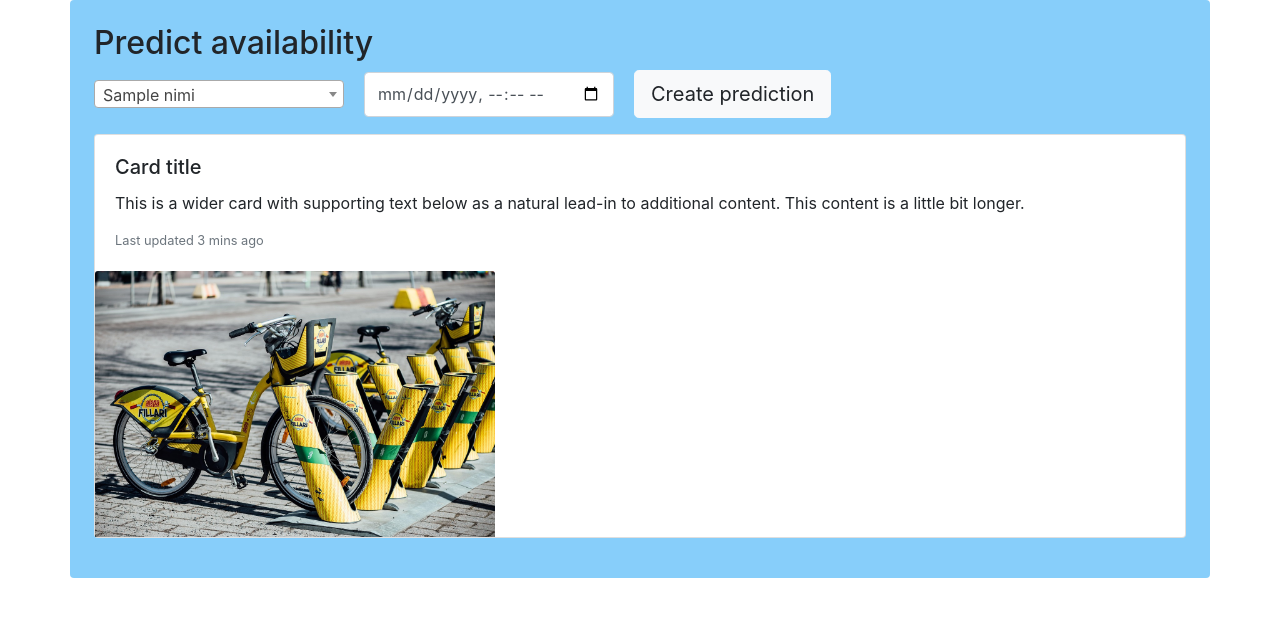
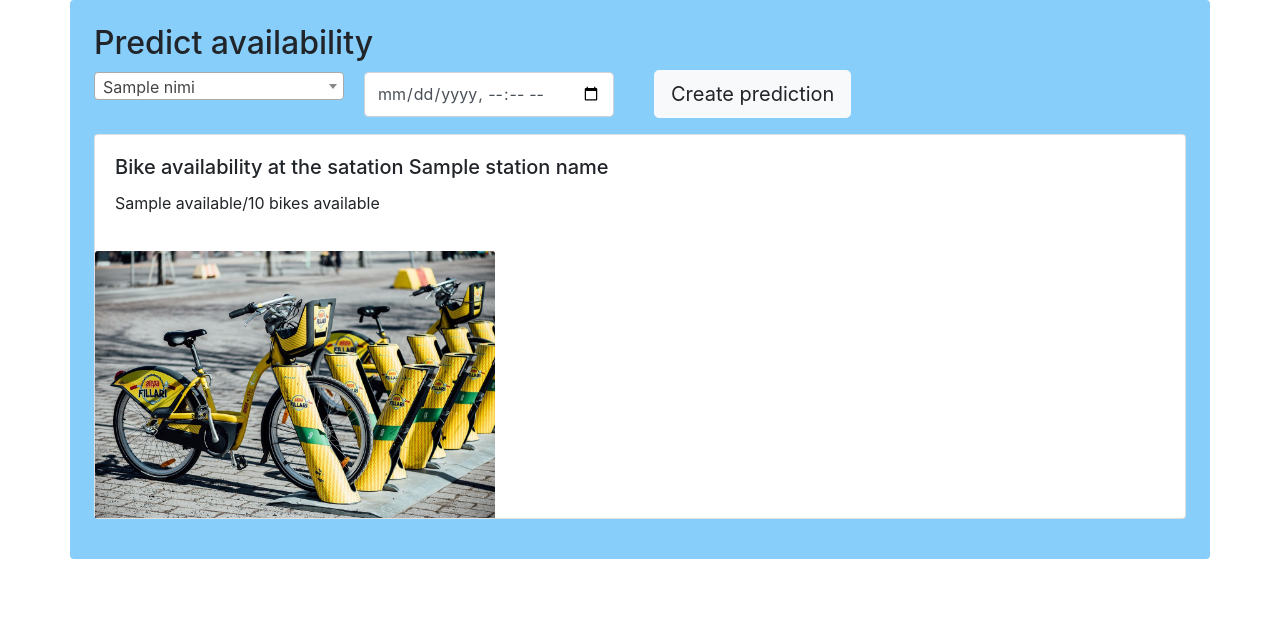
Before and after one commit to IntroToDataScienceProject/DS_mini_project, a Flask app: template templates/predict.html in a window 1280 px wide. Shown: the part 72-689 px from the top of the page. Run offline with Flask 3, Linux system fonts and the light colour scheme; the template is opened without the code that fills it: most values are stand-ins (such as "Sample title", 1, 10 or a date in 2020); parts of the project's set-up code (start-up, migrations or seed data) failed here and were passed over; some libraries are stand-ins or nearby versions.

Commit message:
Modifying the UI and functions

```diff
--- a/functions.py
+++ b/functions.py
@@ -6,8 +6,6 @@ def create_station_df(csv_path: str) -> pd.DataFrame:
     df = df[['ID', 'Nimi', 'Kapasiteet', 'x', 'y']]
     df.to_csv('Data/station_data.csv')
 
-create_station_df("Data/Helsingin_ja_Espoon_kaupunkipyöräasemat_avoin.csv")
-
 def stations_dict(csv_path):
     df=pd.read_csv(csv_path)
     stations = df.to_dict(orient='records')
--- a/templates/predict.html
+++ b/templates/predict.html
@@ -37,29 +37,33 @@
         .image_s{width:400px; height: auto;}
     </style>
     <div class="d-flex align-items-center"style="display: flex; gap: 20px; align-items: center;">
-        <select id="select_station"class="form-controll uniform-field" name="station">
+        <form class="d-flex align-items-center"  style="gap: 20px;" action = "/create_prediction" method = "POST">
+          <select id="select_station"class="form-controll uniform-field me-3" name="station_name" required>
             {% for station in stations %}
-                <option value="{{ station.Nimi }}">{{ station.Nimi }}</option>
+                <option value="{{ station.Nimi }}" data-id="{{ station.ID }}" data-capacity="{{ station.Kapasiteet }}">{{ station.Nimi }}</option>
             {% endfor %}
           </select>
 
-        <form class="d-flex align-items-center"  action = "/create_prediction" method = "POST">
           <input class="form-control uniform-field" type="datetime-local" id="datetime" name = "date_time" required style="margin-right: 20px;">
             {%if error %}
             <p style="color: red;">{{ message }}</p>
             {% endif %}
+          <input type="hidden" id="station_id" name="station_id">
+          <input type="hidden" id="station_capacity" name="station_capacity">
           <button type = "submit" class="btn btn-lg btn-light"> Create prediction </button>
         </form>
       </div>
       <div>
+        {%if prediction %}
         <div class="card mb-3">
           <div class="card-body">
-            <h5 class="card-title">Card title</h5>
-            <p class="card-text">This is a wider card with supporting text below as a natural lead-in to additional content. This content is a little bit longer.</p>
-            <p class="card-text"><small class="text-muted">Last updated 3 mins ago</small></p>
+            <h5 class="card-title">Bike availability at the satation {{ station_name }} </h5>
+            <p class="card-text">{{ prediction.available }}/{{ prediction.capacity }} bikes available</p>
+            <p class="card-text"><small class="text-muted"></small></p>
           </div>
           <img src="/static/bike-rack.jpg" class="card-img-top image_s" alt="...">
         </div>
+        {% endif %}
       </div>
     </div>
 </div>
@@ -70,5 +74,11 @@
             placeholder: "Select station",
             width: '250px'
         });
+
+        $('#select_station').on('change', function() {
+          const selected = $(this).find(':selected');
+          $('#station_id').val(selected.data('id'));
+          $('#station_capacity').val(selected.data('capacity'));
+        });
     });
 </script>
```
Also changed, not shown: functions_mysha.py (+15 -10 lines), routes.py (+29 -0 lines). Lines whose indentation alone changed are shown as unchanged.
